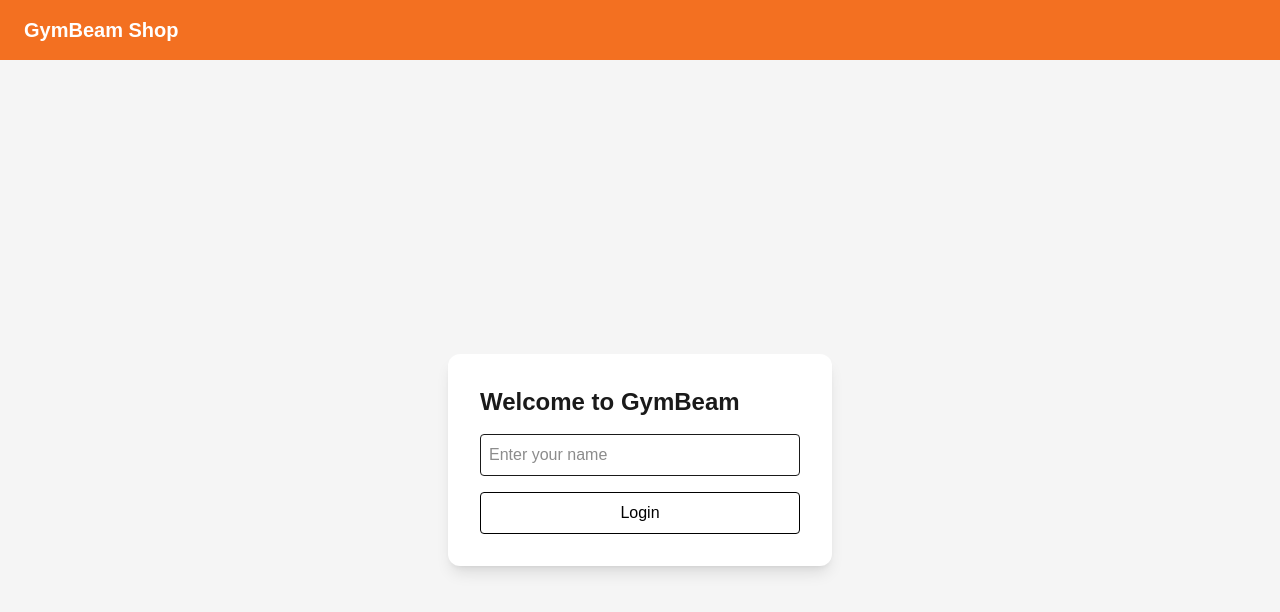
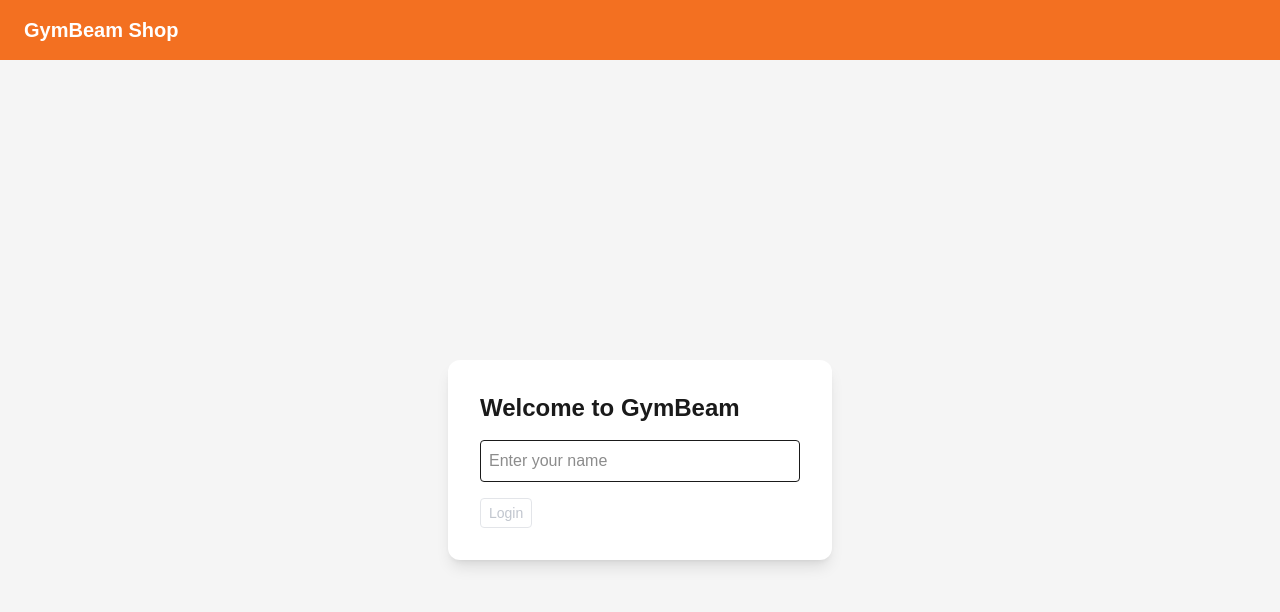
Before and after one commit to Joxer-Mocny/trcka-gymbeam, a Next.js app: page / in a window 1280 px wide. Shown: the top 612 px of the page. Built offline with nearby package versions, Linux system fonts and the light colour scheme.

Commit message:
refactored login and logout to use shared Button component, improved styling consistency

```diff
--- a/src/app/page.tsx
+++ b/src/app/page.tsx
@@ -2,6 +2,7 @@
 
 import { useState, useEffect } from 'react';
 import { useRouter } from 'next/navigation';
+import Button from '@/components/Button';
 
 
 export default function LoginPage() {
@@ -38,18 +39,9 @@
     className="w-full p-2 border rounded mb-4 text-[#1a1a1a]"
   />
 
-<button
-  type="submit"
-  disabled={!username.trim()}
-  className={`w-full py-2 px-4 rounded font-medium border transition
-    ${
-      !username.trim()
-        ? 'border-black text-black bg-white'
-        : 'bg-[#f37021] text-white border-[#f37021] hover:bg-orange-600'
-    }`}
->
+<Button type="submit" disabled={!username.trim()} >
   Login
-</button>
+</Button>
 </form>
       </div>
     </main>
--- /dev/null
+++ b/src/components/Button.tsx
@@ -0,0 +1,24 @@
+'use client';
+
+import { ButtonHTMLAttributes } from 'react';
+
+type ButtonProps = ButtonHTMLAttributes<HTMLButtonElement>;
+
+export default function Button({ children, disabled, ...rest }: ButtonProps) {
+  const baseStyles = ' py-1 px-2 text-sm rounded border transition';
+
+  const activeStyles = 'border-black text-black bg-white hover:bg-[#f37021] hover:text-white';
+  const disabledStyles = 'border-gray-300 text-gray-400 bg-white cursor-not-allowed opacity-60';
+
+  const appliedStyles = disabled ? disabledStyles : activeStyles;
+
+  return (
+    <button
+      className={`${baseStyles} ${appliedStyles}`}
+      disabled={disabled}
+      {...rest}
+    >
+      {children}
+    </button>
+  );
+}
--- a/src/components/Navbar.tsx
+++ b/src/components/Navbar.tsx
@@ -2,6 +2,7 @@
 
 import { useEffect, useState } from 'react';
 import { useRouter } from 'next/navigation';
+import Button from './Button';
 
 export default function Navbar() {
   const router = useRouter();
@@ -33,12 +34,9 @@
     <nav className="bg-[#f37021] text-white px-6 py-4 flex justify-between items-center">
       <h1 className="text-xl font-bold">GymBeam Shop</h1>
       {isClient && user && (
-        <button
-          onClick={handleLogout}
-          className="py-2 px-4 rounded font-medium border transition border-white text-black bg-white hover:bg-[#f37021] hover:text-white"
-        >
-          Logout
-        </button>
+       <Button onClick={handleLogout}>
+        Logout
+      </Button>
       )}
     </nav>
   );
```
Also changed, not shown: next-env.d.ts (added), 2 other files (tests, documents, lock files or other folders).
